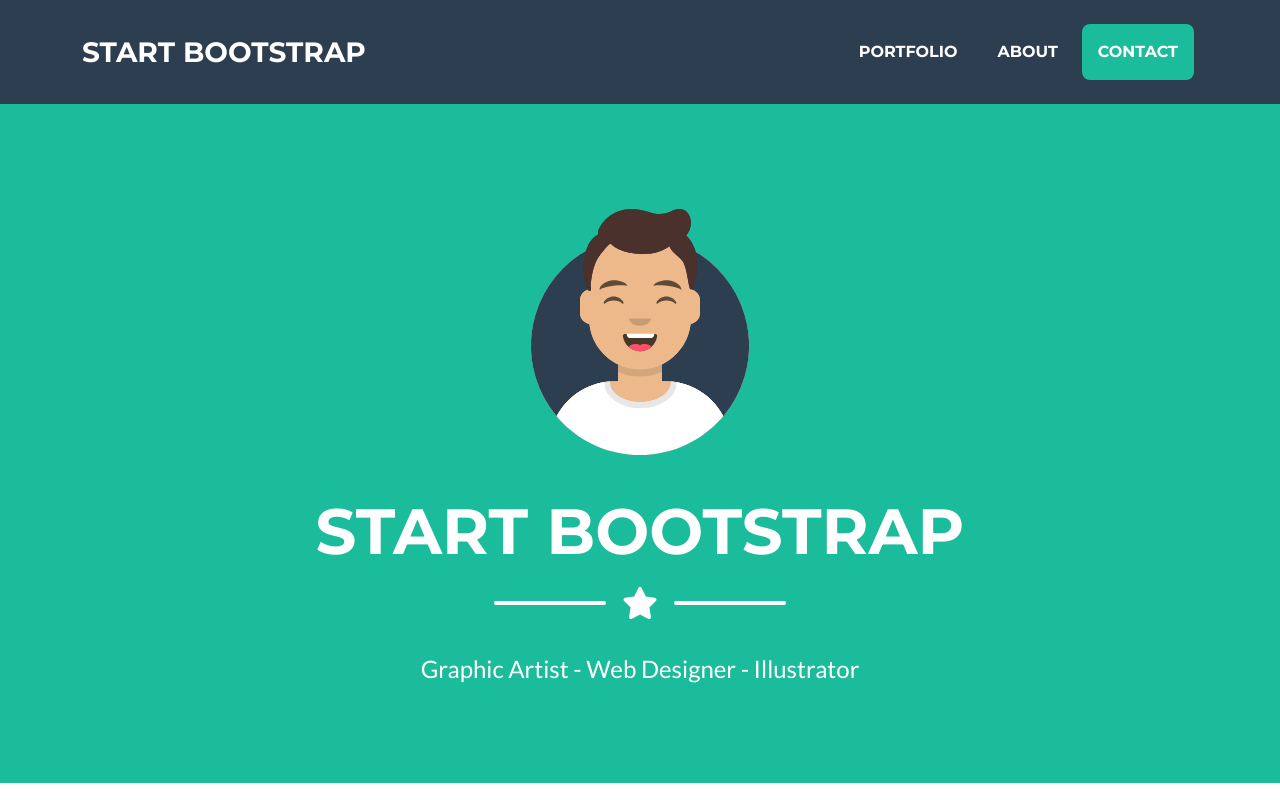
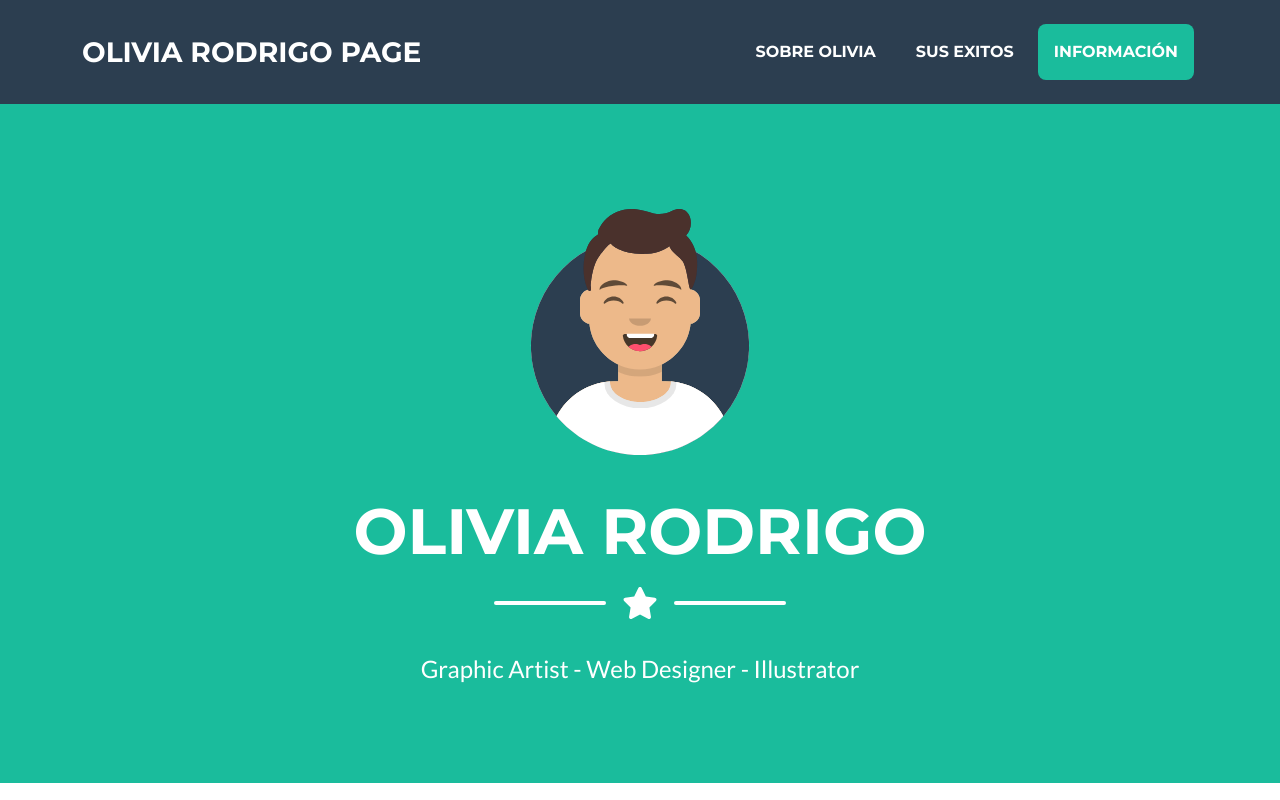
Before and after one commit to Nata0524/Taller2ntd, a plain HTML site: page index.html in a window 1280 px wide. Shown: the top 800 px of the page. Drawn offline with nearby package versions, Linux system fonts and the light colour scheme.

Commit message:
Cambio de nombre botones
Se le cambio el nombre a los botones

```diff
--- a/index.html
+++ b/index.html
@@ -4,7 +4,7 @@
         <meta charset="utf-8" />
         <meta name="viewport" content="width=device-width, initial-scale=1, shrink-to-fit=no" />
         <meta name="description" content="" />
-        <meta name="author" content="" />
+        <meta name="Natalia Chitiva" content="" />
         <title>Olivia Rodrigo Page</title>
         <!-- Favicon-->
         <link rel="icon" type="image/x-icon" href="assets/favicon.ico" />
@@ -20,16 +20,16 @@
         <!-- Navigation-->
         <nav class="navbar navbar-expand-lg bg-secondary text-uppercase fixed-top" id="mainNav">
             <div class="container">
-                <a class="navbar-brand" href="#page-top">Start Bootstrap</a>
+                <a class="navbar-brand" href="#page-top">Olivia Rodrigo Page</a>
                 <button class="navbar-toggler text-uppercase font-weight-bold bg-primary text-white rounded" type="button" data-bs-toggle="collapse" data-bs-target="#navbarResponsive" aria-controls="navbarResponsive" aria-expanded="false" aria-label="Toggle navigation">
                     Menu
                     <i class="fas fa-bars"></i>
                 </button>
                 <div class="collapse navbar-collapse" id="navbarResponsive">
                     <ul class="navbar-nav ms-auto">
-                        <li class="nav-item mx-0 mx-lg-1"><a class="nav-link py-3 px-0 px-lg-3 rounded" href="#portfolio">Portfolio</a></li>
-                        <li class="nav-item mx-0 mx-lg-1"><a class="nav-link py-3 px-0 px-lg-3 rounded" href="#about">About</a></li>
-                        <li class="nav-item mx-0 mx-lg-1"><a class="nav-link py-3 px-0 px-lg-3 rounded" href="#contact">Contact</a></li>
+                        <li class="nav-item mx-0 mx-lg-1"><a class="nav-link py-3 px-0 px-lg-3 rounded" href="#portfolio">Sobre Olivia</a></li>
+                        <li class="nav-item mx-0 mx-lg-1"><a class="nav-link py-3 px-0 px-lg-3 rounded" href="#about">Sus exitos</a></li>
+                        <li class="nav-item mx-0 mx-lg-1"><a class="nav-link py-3 px-0 px-lg-3 rounded" href="#contact">Información</a></li>
                     </ul>
                 </div>
             </div>
@@ -40,7 +40,7 @@
                 <!-- Masthead Avatar Image-->
                 <img class="masthead-avatar mb-5" src="assets/img/avataaars.svg" alt="..." />
                 <!-- Masthead Heading-->
-                <h1 class="masthead-heading text-uppercase mb-0">Start Bootstrap</h1>
+                <h1 class="masthead-heading text-uppercase mb-0">Olivia Rodrigo</h1>
                 <!-- Icon Divider-->
                 <div class="divider-custom divider-light">
                     <div class="divider-custom-line"></div>
@@ -137,15 +137,8 @@
                     <div class="col-lg-4 ms-auto"><p class="lead">Freelancer is a free bootstrap theme created by Start Bootstrap. The download includes the complete source files including HTML, CSS, and JavaScript as well as optional SASS stylesheets for easy customization.</p></div>
                     <div class="col-lg-4 me-auto"><p class="lead">You can create your own custom avatar for the masthead, change the icon in the dividers, and add your email address to the contact form to make it fully functional!</p></div>
                 </div>
-                <!-- About Section Button-->
-                <div class="text-center mt-4">
-                    <a class="btn btn-xl btn-outline-light" href="https://startbootstrap.com/theme/freelancer/">
-                        <i class="fas fa-download me-2"></i>
-                        Free Download!
-                    </a>
-                </div>
-            </div>
-        </section>
+
+</section>
         <!-- Contact Section-->
         <section class="page-section" id="contact">
             <div class="container">
@@ -211,7 +204,7 @@
                             <!-- an error submitting the form-->
                             <div class="d-none" id="submitErrorMessage"><div class="text-center text-danger mb-3">Error sending message!</div></div>
                             <!-- Submit Button-->
-                            <button class="btn btn-primary btn-xl disabled" id="submitButton" type="submit">Send</button>
+                            <button class="btn btn-primary btn-xl disabled" id="submitButton" type="submit">Enviar</button>
                         </form>
                     </div>
                 </div>
```
